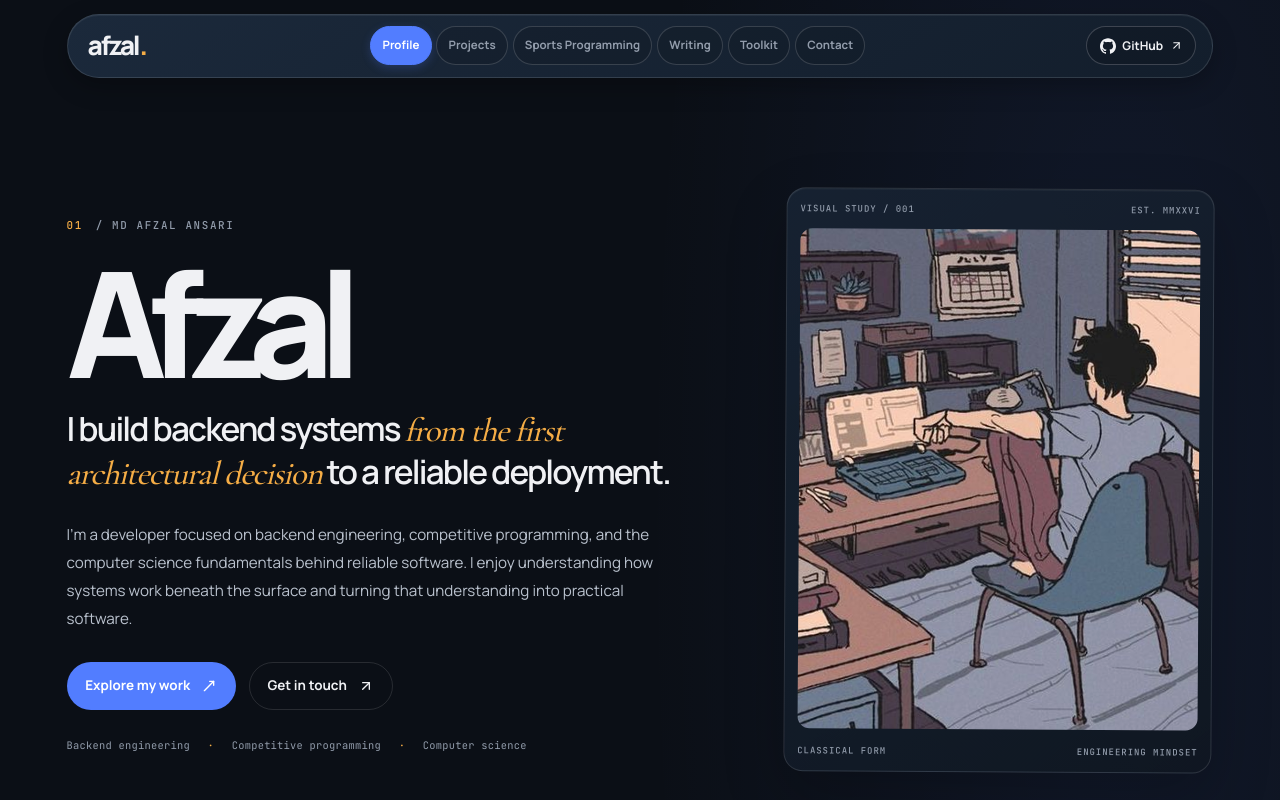
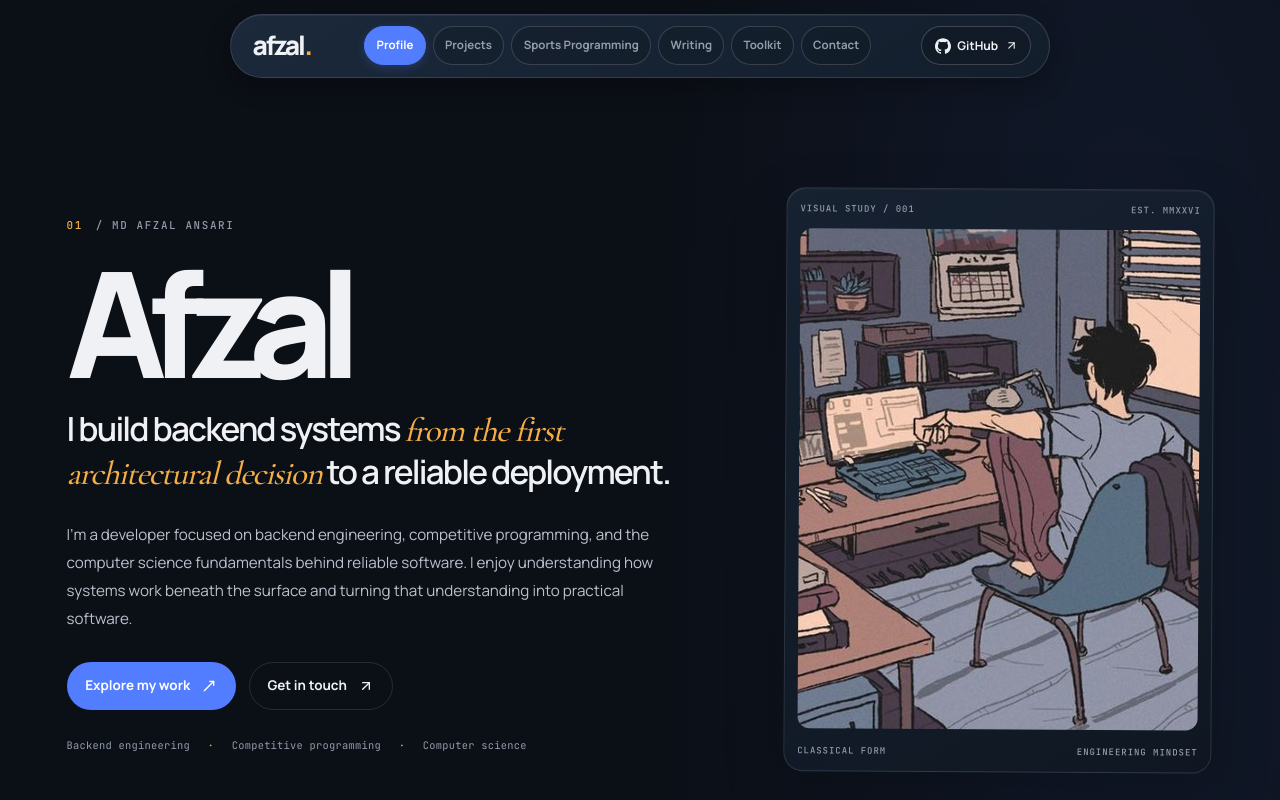
Before and after one commit to Afzal14786/portfolio, a Next.js app: page / in a window 1280 px wide. Shown: the top 800 px of the page. Built offline with nearby package versions, Linux system fonts and the light colour scheme.

Commit message:
style: refine compact responsive navigation

```diff
--- a/src/styles/header.css
+++ b/src/styles/header.css
@@ -11,11 +11,16 @@
 
 .site-header-container {
   position: relative;
+
+  /* Keep the navigation capsule centered and visually contained. */
+  max-width: 1160px;
+  margin-inline: auto;
 }
 
 /* One continuous horizontal capsule */
 .site-header {
   width: 100%;
+  max-width: 820px;
   min-height: 4rem;
 
   display: grid;
@@ -24,7 +29,8 @@
 
   gap: 0.75rem;
 
-  padding: 0.5rem 1rem;
+  margin-inline: auto;
+  padding: 0.5rem 1.1rem;
 
   border: 1px solid rgb(240 241 244 / 13%);
   border-radius: 999px;
@@ -65,7 +71,7 @@
 
   justify-self: center;
 
-  gap: 0.3rem;
+  gap: 0.45rem;
 }
 
 .desktop-navigation a {
@@ -260,6 +266,8 @@
 
 @media (max-width: 1199px) {
   .site-header {
+    width: 100%;
+    max-width: none;
     min-height: 4rem;
     grid-template-columns: 1fr auto;
 
```
